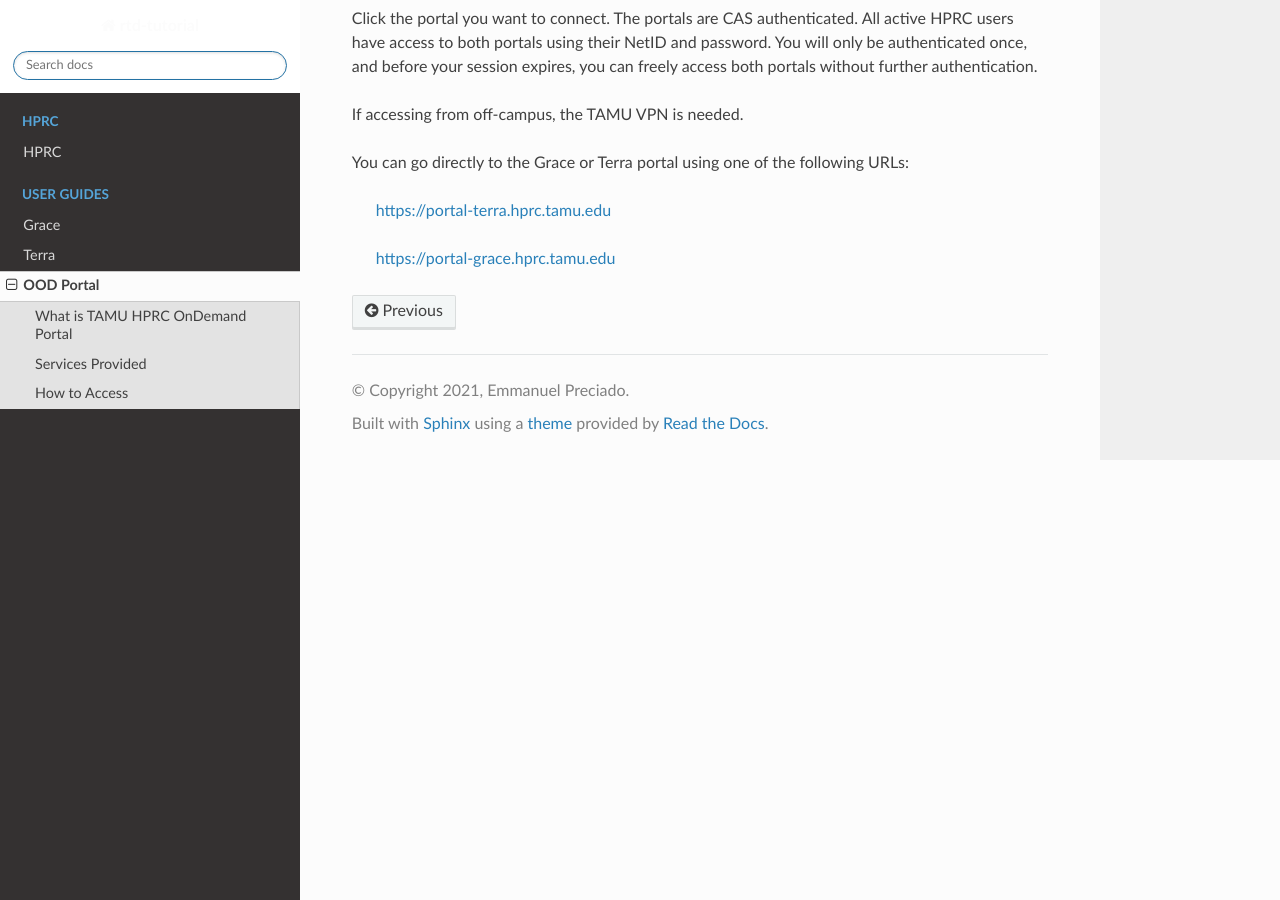
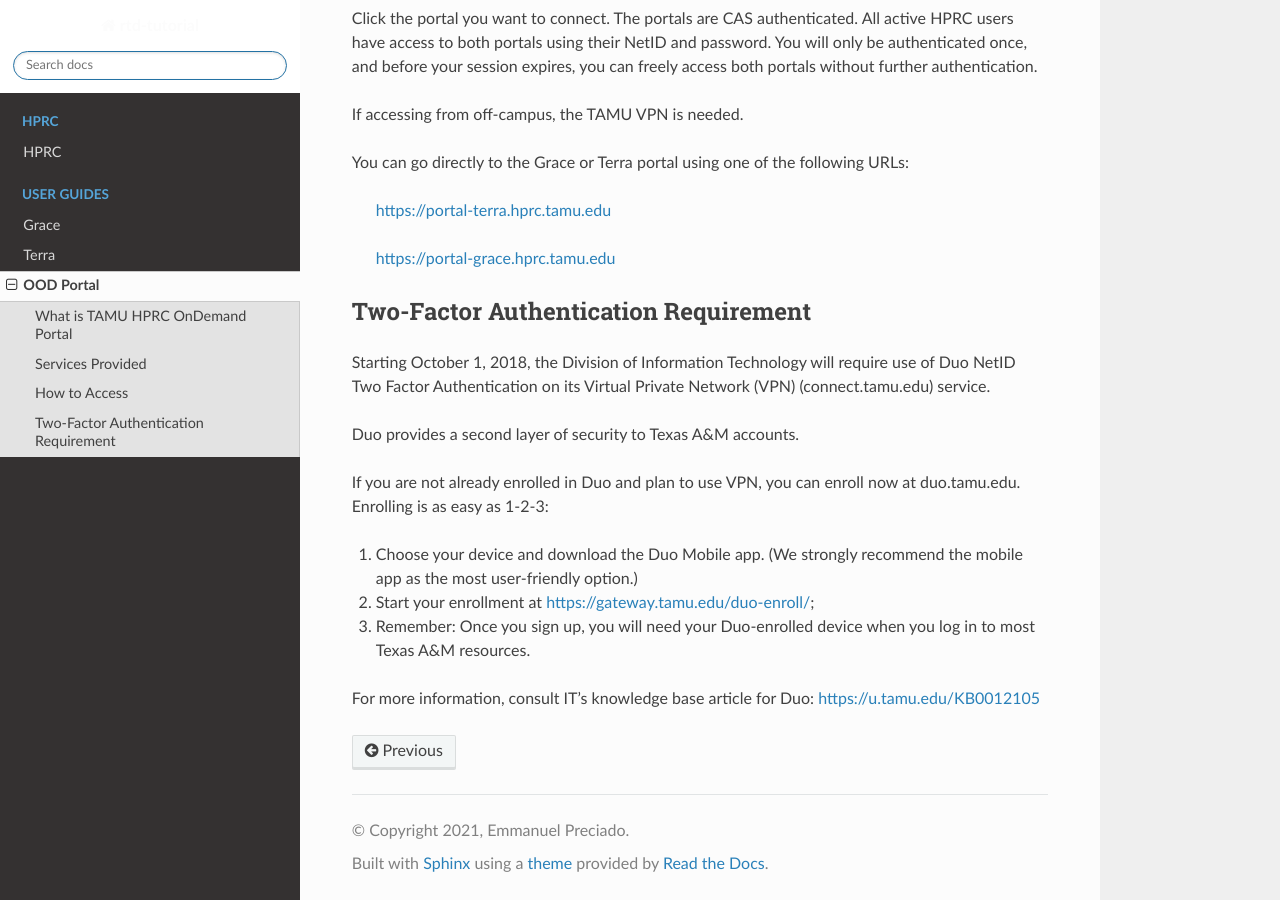
Before and after one commit to EmmanuelDej/rtd-tutorial, a Sphinx documentation site: the page built from docs/ood.rst, in a window 1280 px wide and 900 px high, scrolled down 1017 px. Built offline with Sphinx 7.4.7 and the Read the Docs theme 2.0.0, drawn with Linux system fonts in a browser that asks for light colours; pages that are not in the unit, such as notebooks, are missing from menus.

Commit message:
Update ood.rst

```diff
--- a/docs/ood.rst
+++ b/docs/ood.rst
@@ -43,3 +43,20 @@ You can go directly to the Grace or Terra portal using one of the following URLs
   https://portal-terra.hprc.tamu.edu
 
   https://portal-grace.hprc.tamu.edu
+
+Two-Factor Authentication Requirement
+-------------------------------------
+Starting October 1, 2018, the Division of Information Technology will require use of Duo NetID Two Factor Authentication on its Virtual Private Network (VPN) (connect.tamu.edu) service.
+
+Duo provides a second layer of security to Texas A&M accounts.
+
+
+If you are not already enrolled in Duo and plan to use VPN, you can enroll now at duo.tamu.edu. Enrolling is as easy as 1-2-3:
+
+#. Choose your device and download the Duo Mobile app. (We strongly recommend the mobile app as the most user-friendly option.)
+
+#. Start your enrollment at https://gateway.tamu.edu/duo-enroll/;
+
+#. Remember: Once you sign up, you will need your Duo-enrolled device when you log in to most Texas A&M resources.
+
+For more information, consult IT's knowledge base article for Duo: https://u.tamu.edu/KB0012105
```
